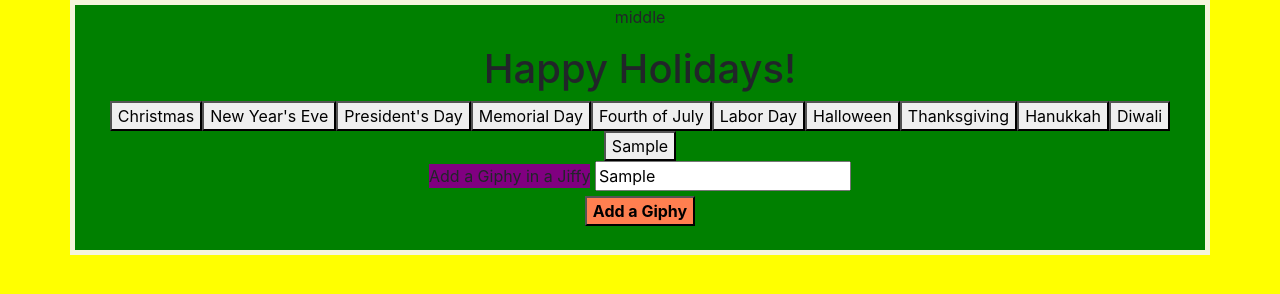
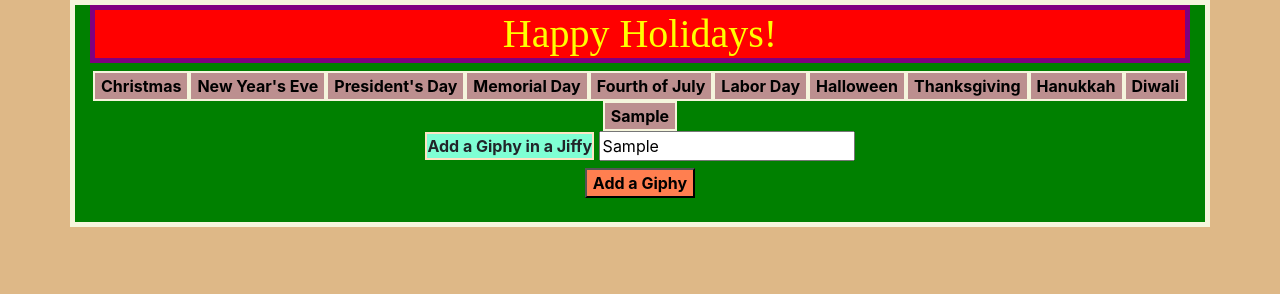
Before and after one commit to HickoryWinds/Giftastic, a plain HTML site: page index.html in a window 1280 px wide. Both pictures are taken after typing "Sample" into the empty fields and a click on the input "Add a Giphy". Drawn offline with nearby package versions, Linux system fonts and the light colour scheme.

Commit message:
add color change for banner background and text

```diff
--- a/assets/css/style.css
+++ b/assets/css/style.css
@@ -3,12 +3,30 @@
  -------------- */
 
  body {
-     background-color: yellow;
+     background-color: burlywood;
 
     }
 
 label {
-    background-color: purple;
+    font-weight: bolder;
+    background-color: aquamarine;
+    border: 2px solid bisque;
+}
+
+p {
+    text-align: center;
+    font-weight: bolder;
+    color: wheat;
+    background-color: red;
+    margin-left: 20%;
+    margin-right: 20%;
+}
+
+h1 {
+    font-family: serif;
+    color: yellow;
+    background-color: red;
+    border: 5px solid purple;
 }
 
     /*----------------
@@ -25,6 +43,8 @@ label {
         background-color: coral;
     }
 
-    /*----------------
-     style ids
-     -------------- */
+    .topic-btn {
+        font-weight: bold;
+        background-color: rosybrown;
+        border: 2px solid beige;
+    }
--- a/assets/javascript/app.js
+++ b/assets/javascript/app.js
@@ -59,7 +59,7 @@ function processMovie() {
             // variable for div creation
             var giffy = $("<div>");
             // variable for p creationg
-            var para = $("<p>").text("Rating " + rating);
+            var para = $("<p>").text("Rating: " + rating);
             // variable to create img
             var image = $("<img>");
             // variable to hold rating for each gif
@@ -96,3 +96,17 @@ $(document).on("click", ".gif", function() {
     }
 
 })
+
+// changeColor alternates background color and text color for banner
+function changeColor() {
+    if ($("h1").css("background-color") == "rgb(255, 0, 0)") {
+        $("h1").css("background-color", "blue");
+        $("h1").css("color", "white");
+    }
+    else {
+        $("h1").css("background-color", "red");
+        $("h1").css("color", "yellow");
+    }
+}
+// start changeColor
+setInterval(changeColor, 3000);
--- a/index.html
+++ b/index.html
@@ -23,11 +23,8 @@
         <div class="container" style="border-collapse: collapse;">
             <!-- one row containing three columns -->
             <div class="row">
-                <!-- left side spacer column -->
-                <!-- <div class="col-sm- text"><p>left side</p></div> -->
                 <!-- column for buttons and gifs -->
                 <div class="col-sm-12 text">
-                    <p>middle</p>
                     <!-- banner -->
                     <h1>Happy Holidays!</h1>
                     <!-- div for buttons -->
@@ -43,11 +40,7 @@
                     <br>
                     <!-- div to show gifs -->
                     <div id="display-gifs"></div>
-
                 </div>
-                <!-- right side spacer column -->
-                <!-- <div class="col-sm-1 text"><p>right side</p></div> -->
-
             </div>
 
         </div>
```
